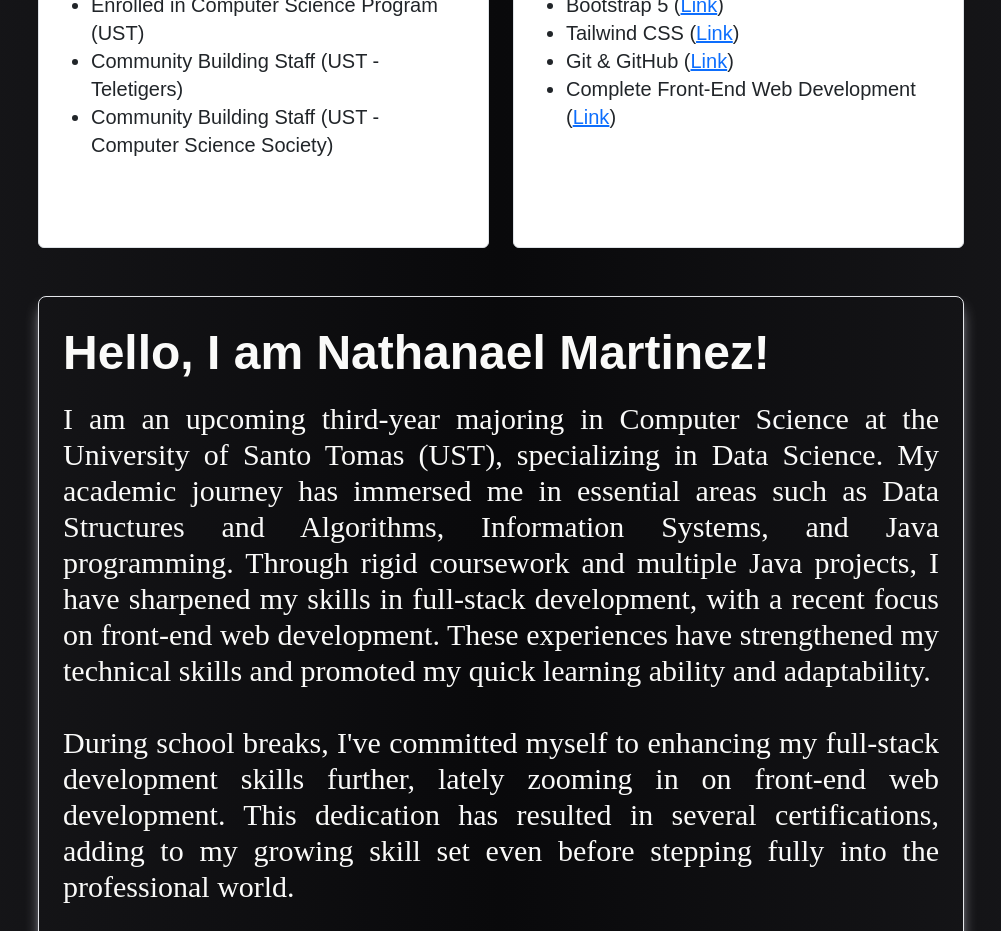
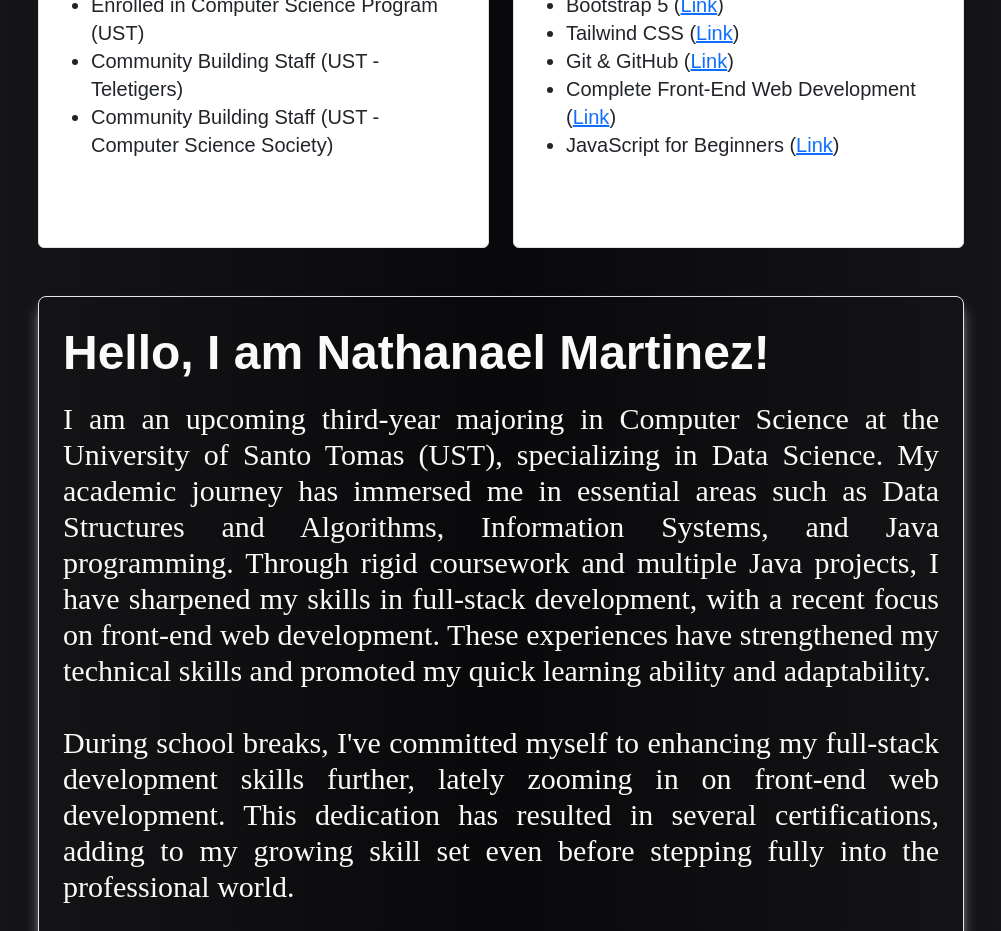
Before and after one commit to Gurlly/portfolio, a React (Create React App) app: page / in a window 1280 px wide. Shown: the part 1380-2311 px from the top of the page, without its empty margins (139-1140 px from the left). Built offline with nearby package versions, Linux system fonts and the light colour scheme.

Commit message:
New Certification added

```diff
--- a/src/App.js
+++ b/src/App.js
@@ -170,6 +170,7 @@ function App() {
                                   <li>Tailwind CSS (<a href="https://drive.google.com/file/d/1gArfrinV_QUcXmKJrdittG9gYtshNgzE/view?usp=sharing" target='_blank' rel="noreferrer">Link</a>)</li>
                                   <li>Git & GitHub (<a href="https://drive.google.com/file/d/1DPlIM9PbxvhRhEfMakgnjsr5xIDlWIU9/view?usp=sharing" target='_blank' rel="noreferrer">Link</a>)</li>
                                   <li>Complete Front-End Web Development (<a href="https://drive.google.com/file/d/16ro6XD0eKxH32NllbsBGqQUl-42EVCLK/view?usp=sharing" target='_blank' rel="noreferrer">Link</a>)</li>
+                                  <li>JavaScript for Beginners (<a href="https://drive.google.com/file/d/1B_enqFia1Dj6KTvirn1cOnqEBGX8FGkk/view?usp=sharing" target='_blank' rel="noreferrer">Link</a>)</li>
                                 </ul>
                               </Accordion.Body>
                             </Accordion.Item>
```
